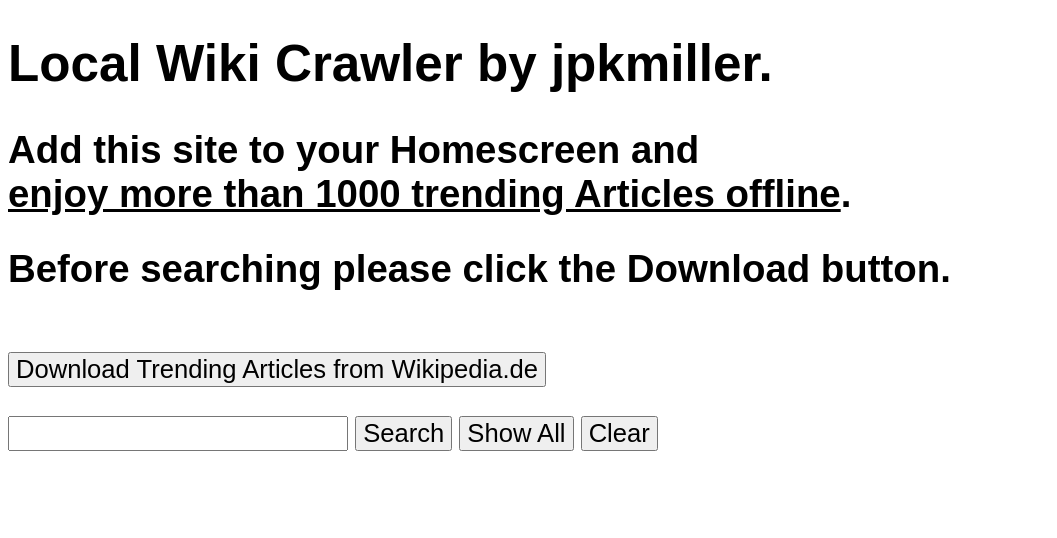
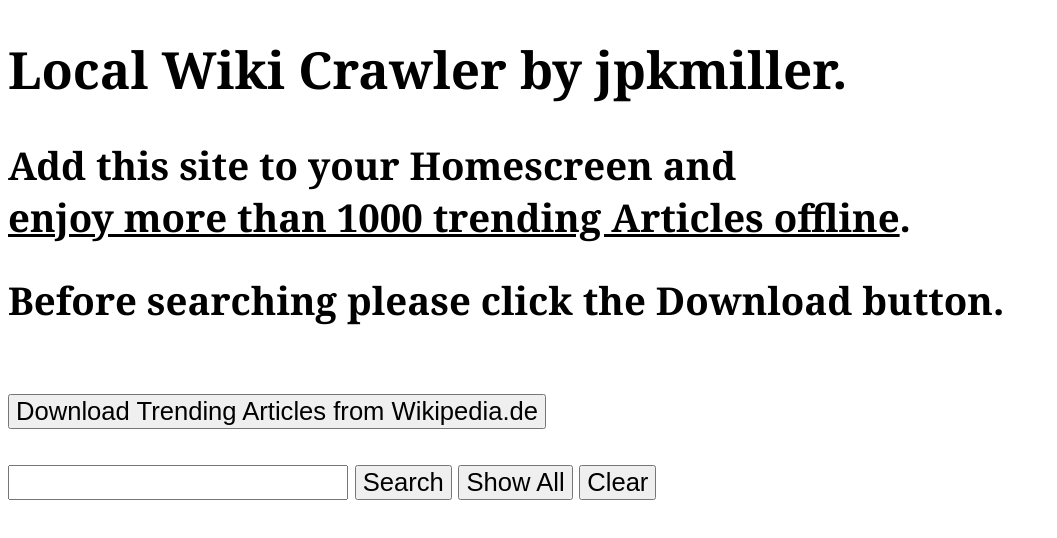
Before and after one commit to jpkmiller/local-wiki-crawler, a plain HTML site: page index.html in a window 1280 px wide. Shown: the whole page, without its empty margins (0-1057 px from the left). Drawn offline with Linux system fonts and the light colour scheme.

Commit message:
index.html: visual improvement :sparkles:

```diff
--- a/index.html
+++ b/index.html
@@ -10,7 +10,7 @@
         <link rel="apple-touch-icon" href="favicon.ico">
         <style>
             body {
-                font-family: SansSerif, Hiragino Sans, sans-serif;
+                font-family: Georgia, Hiragino Sans, sans-serif;
                 font-size: 2vw;
             }
 
```
